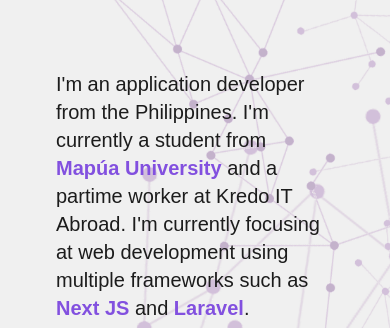
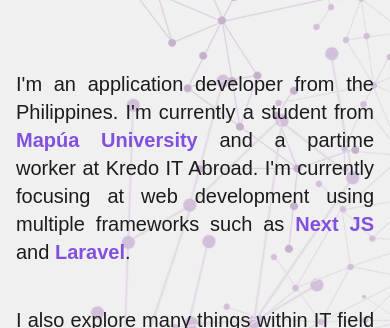
Before and after one commit to Ditzler01/portfolio, a Next.js app: page /about in a window 390 px wide. Shown: the part 516-844 px from the top of the page. Built offline with nearby package versions, Linux system fonts and the light colour scheme.

Commit message:
no message

```diff
--- a/pages/about.tsx
+++ b/pages/about.tsx
@@ -6,22 +6,22 @@ export default function About()
                 <div className="lg:w-[50%] w-full h-full flex items-center justify-center">
                     <img src="./images/me.png" className="max-w-[50%] h-auto rounded-full lg:mt-0 mt-32"/>
                 </div>
-                <div className="2xl:w-[45%] lg:w-[50%] w-[100%] h-full flex justify-center flex-col lg:mt-0 mt-20 px-14 py-10">
+                <div className="2xl:w-[45%] lg:w-[50%] w-[100%] h-full flex justify-center flex-col lg:mt-0 mt-20 md:px-14 px-4 py-10">
                     <p className="2xl:text-7xl lg:text-6xl md:text-6xl text-5xl text-secondary font-light lg:text-left text-center">ABOUT</p>
-                    <p className="mt-20 text-base text-xl">
+                    <p className="mt-20 text-base text-xl lg:text-start text-justify">
                         I'm an application developer from the Philippines. I'm currently a student from <span className="font-semibold text-tertiary">Mapúa University</span> and a
                         partime worker at Kredo IT Abroad. I'm currently focusing at web development using multiple frameworks
                         such as <span className="font-semibold text-tertiary">Next JS</span> and <span className="font-semibold text-tertiary">Laravel</span>.
                     </p>
-                    <p className="mt-10 text-xl">
+                    <p className="mt-10 text-xl lg:text-start text-justify">
                         I also explore many things within IT field such as <span className="font-semibold text-tertiary">Mobile Application Development</span>, <span className="font-semibold text-tertiary">Web Development</span>,
                         <span className="font-semibold text-tertiary">Game Development</span> and many more.
                     </p>
-                    <p className="mt-10 text-xl">
+                    <p className="mt-10 text-xl lg:text-start text-justify">
                         Digital arts is also one of my interests and continue to learn them as part of my hobby. <span className="font-semibold text-tertiary">Photoshop </span>
                         and <span className="font-semibold text-tertiary">Blender</span> are the applications I use to create arts and 3D Models.
                     </p>
-                    <p className="mt-10 text-xl">
+                    <p className="mt-10 text-xl lg:text-start text-justify">
                         I'm also a <span className="font-semibold text-tertiary">Baptist Christian</span> and have dedicated myself to many ministries in
                         our church. <span className="font-semibold text-tertiary">Song leader</span>,
                         <span className="font-semibold text-tertiary">YP leader</span>,
```
